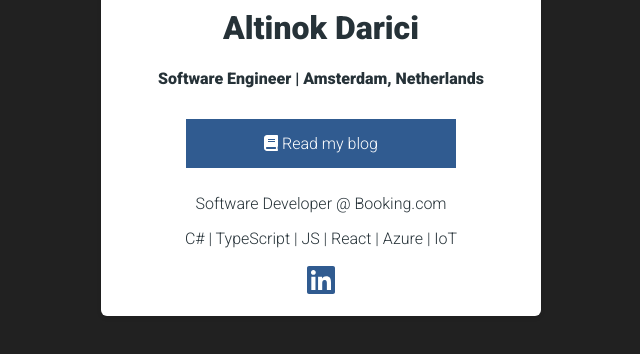
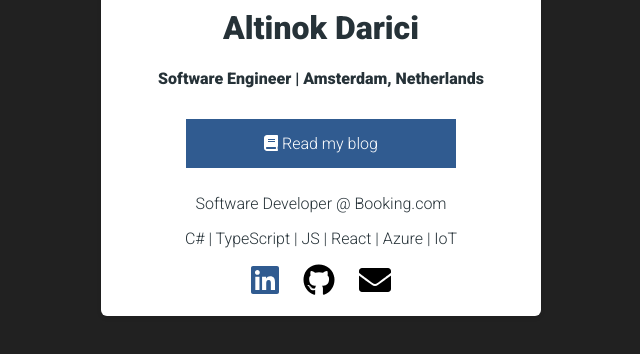
Before and after one commit to altinokdarici/altinokdarici.github.io, a plain HTML site: page index.html in a window 1280 px wide. Shown: the part 232-586 px from the top of the page, without its empty margins (319-959 px from the left). Drawn offline with Linux system fonts and the light colour scheme.

Commit message:
Github link and email added

```diff
--- a/index.html
+++ b/index.html
@@ -20,6 +20,7 @@
 
     <style>
         @import url(https://fonts.googleapis.com/css?family=Roboto:900,300);
+
         body {
             background-color: #212121;
             font-family: roboto;
@@ -27,6 +28,7 @@
         }
 
         @media only screen and (max-width: 768px) {
+
             /* For mobile phones: */
             .container {
                 width: 80%;
@@ -93,9 +95,10 @@
         a {
             margin: 10px;
             color: #305B90;
+            text-decoration: unset;
         }
 
-        .containerDiv{
+        .containerDiv {
             margin-top: -50px;
         }
     </style>
@@ -125,6 +128,14 @@
                 <i class="fab fa-linkedin fa-2x"></i>
             </a>
 
+            <a title="Visit me on GitHub" href="https://github.com/altinokdarici" target="_blank" style="color:black">
+                <i class="fab fa-github fa-2x"></i>
+            </a>
+
+
+            <a title="Email me" href="mailto:altinok.darici@gmail.com"  target="_blank" style="color:black">
+                <i class="fas fa-envelope fa-2x"></i>
+            </a>
         </div>
     </div>
 </body>
```
